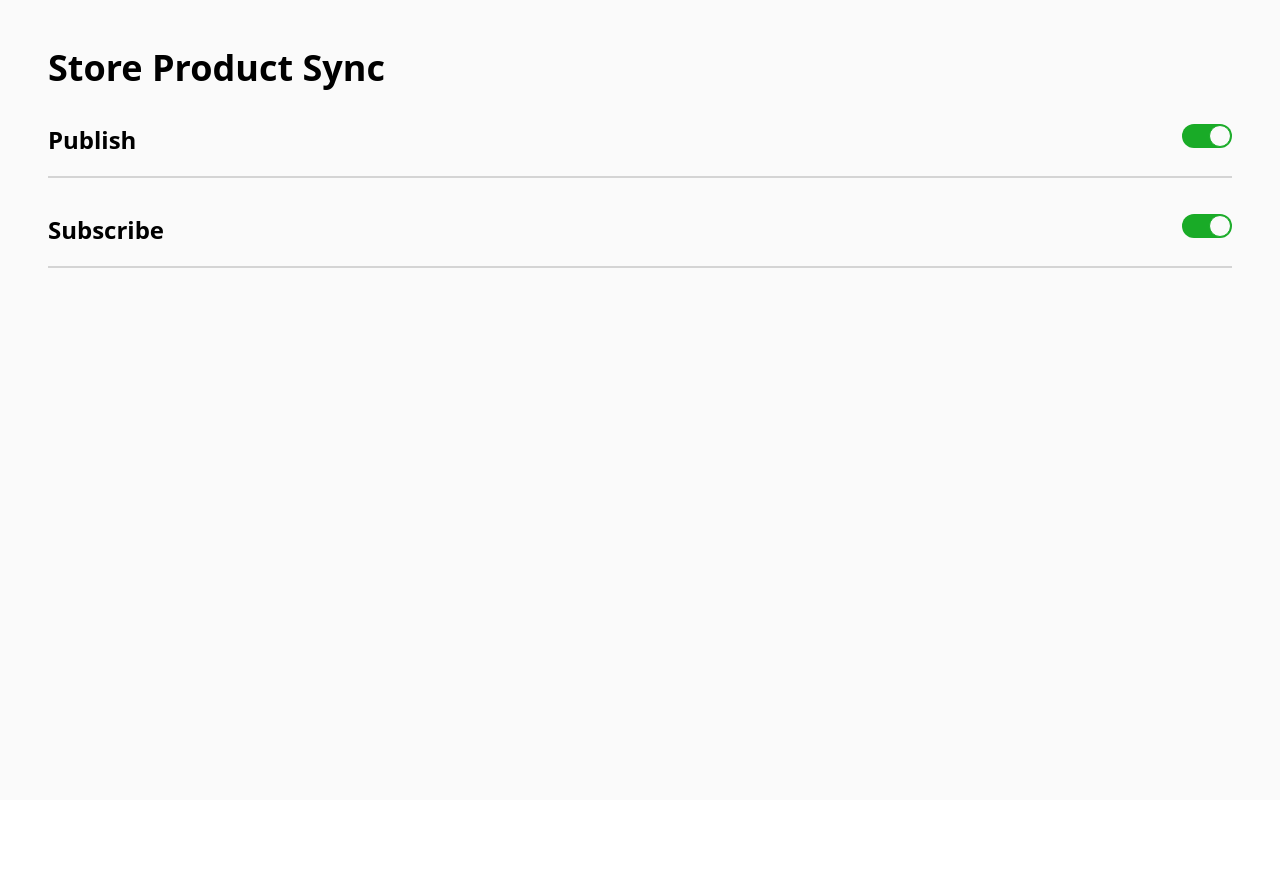
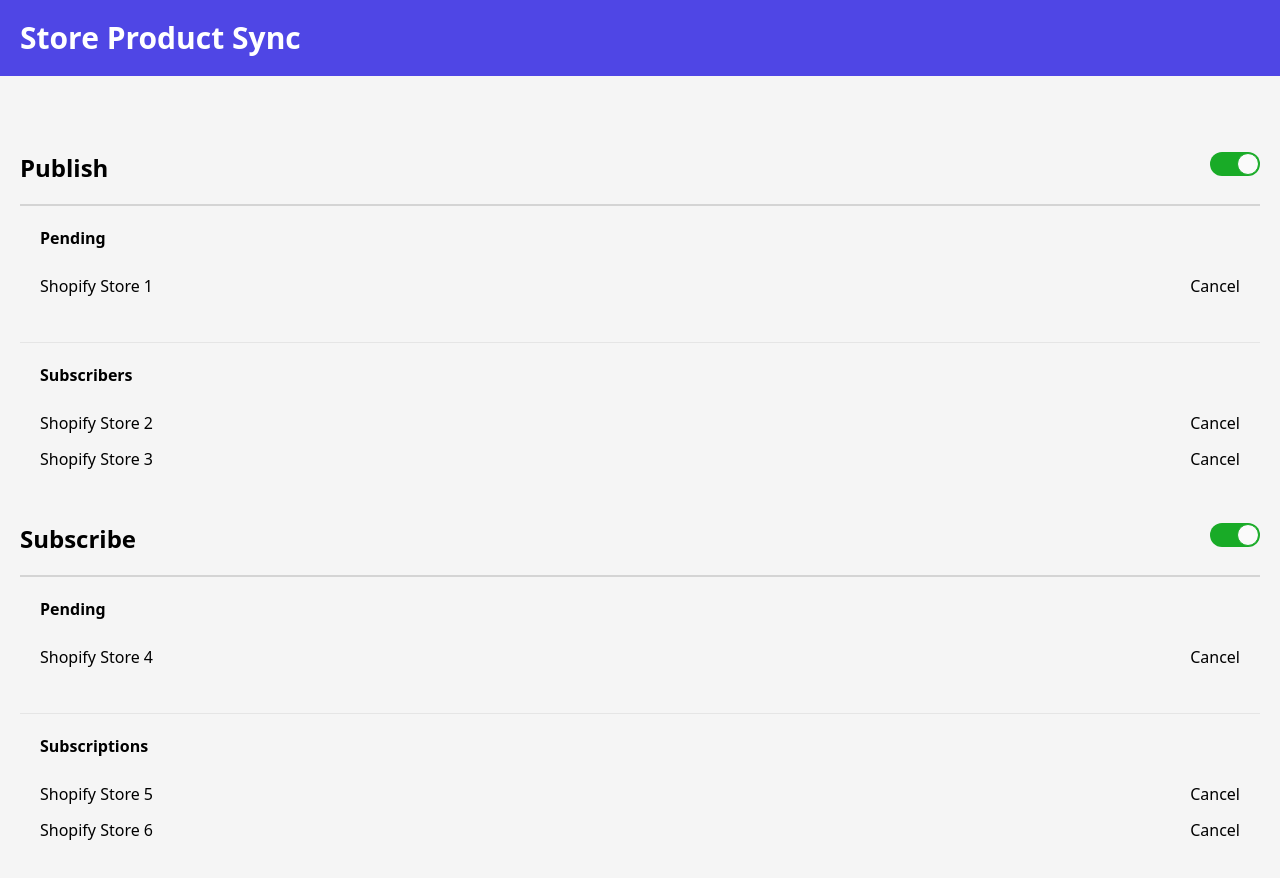
Before and after one commit to nikolay-waveo/products-testing, a Next.js app: page /admin in a window 1280 px wide. Shown: the top 878 px of the page. Before the commit the page ends 800 px from the top, so only its background shows below. Built offline with nearby package versions, Linux system fonts and the light colour scheme; what @shopify/polaris would draw is missing.

Commit message:
Feat: Update styles

```diff
--- a/components/Container.tsx
+++ b/components/Container.tsx
@@ -5,7 +5,7 @@ const Container: React.FC<IContainer> = ({
   children
 }) => {
   return (
-    <div className="container min-h-screen p-12 space-y-9 bg-gray-50">
+    <div className="container min-h-screen space-y-9 bg-gray-100">
       {children}
     </div>
   )
--- a/components/Title.tsx
+++ b/components/Title.tsx
@@ -5,7 +5,7 @@ const Title: React.FC<ITitle> = ({
   children,
 }) => {
   return (
-    <h1 className="font-sans text-4xl font-bold">{ children }</h1>
+    <h1 className="p-5 font-sans text-3xl font-bold text-white bg-indigo-600">{ children }</h1>
   )
 }
 
--- a/pages/admin.tsx
+++ b/pages/admin.tsx
@@ -1,4 +1,5 @@
 import Container from "components/Container"
+import List from "components/List"
 import Section from "components/Section"
 import Title from "components/Title"
 import { useState } from "react"
@@ -57,13 +58,37 @@ const Admin: React.FC = () => {
     <Container>
       <Title>Store Product Sync</Title>
 
-      <Section sectionTitle="Publish">
+      <div className="p-5">
+        <Section sectionTitle="Publish">
+          <List
+            listTitle="Pending"
+            listType="pending"
+            list={incomingSubs}
+            listUpdateHandler={setIncomingSubs} />
 
-      </Section>
+          <List
+            listTitle="Subscribers"
+            listType="active"
+            list={incomingSubs}
+            listUpdateHandler={setIncomingSubs}
+            emptyListMessage="There are no subscribers." />
+        </Section>
 
-      <Section sectionTitle="Subscribe">
+        <Section sectionTitle="Subscribe">
+          <List
+            listTitle="Pending"
+            listType="pending"
+            list={outgoingSubs}
+            listUpdateHandler={setOutgoingSubs} />
 
-      </Section>
+          <List
+            listTitle="Subscriptions"
+            listType="active"
+            list={outgoingSubs}
+            listUpdateHandler={setOutgoingSubs}
+            emptyListMessage="There are no subscriptions." />
+        </Section>
+      </div>
     </Container>
   )
 }
```
